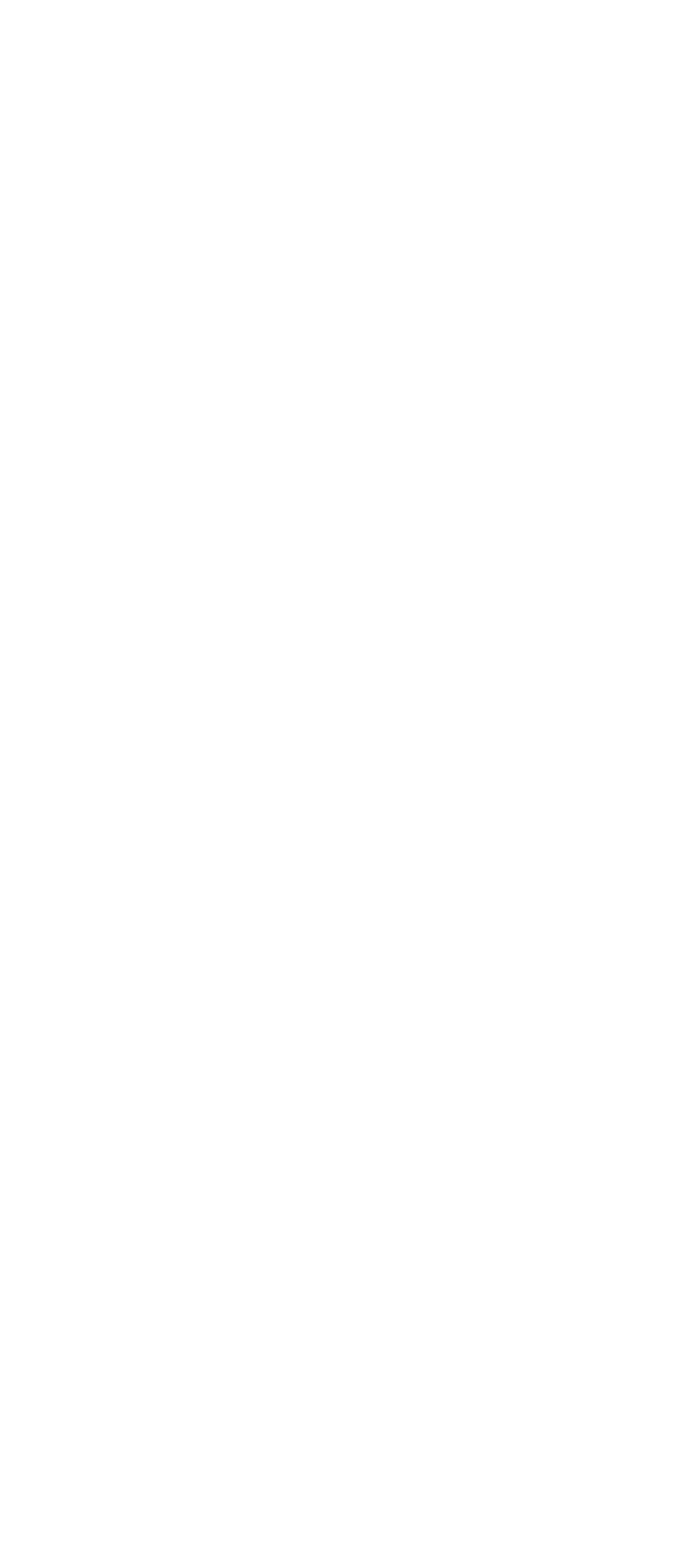
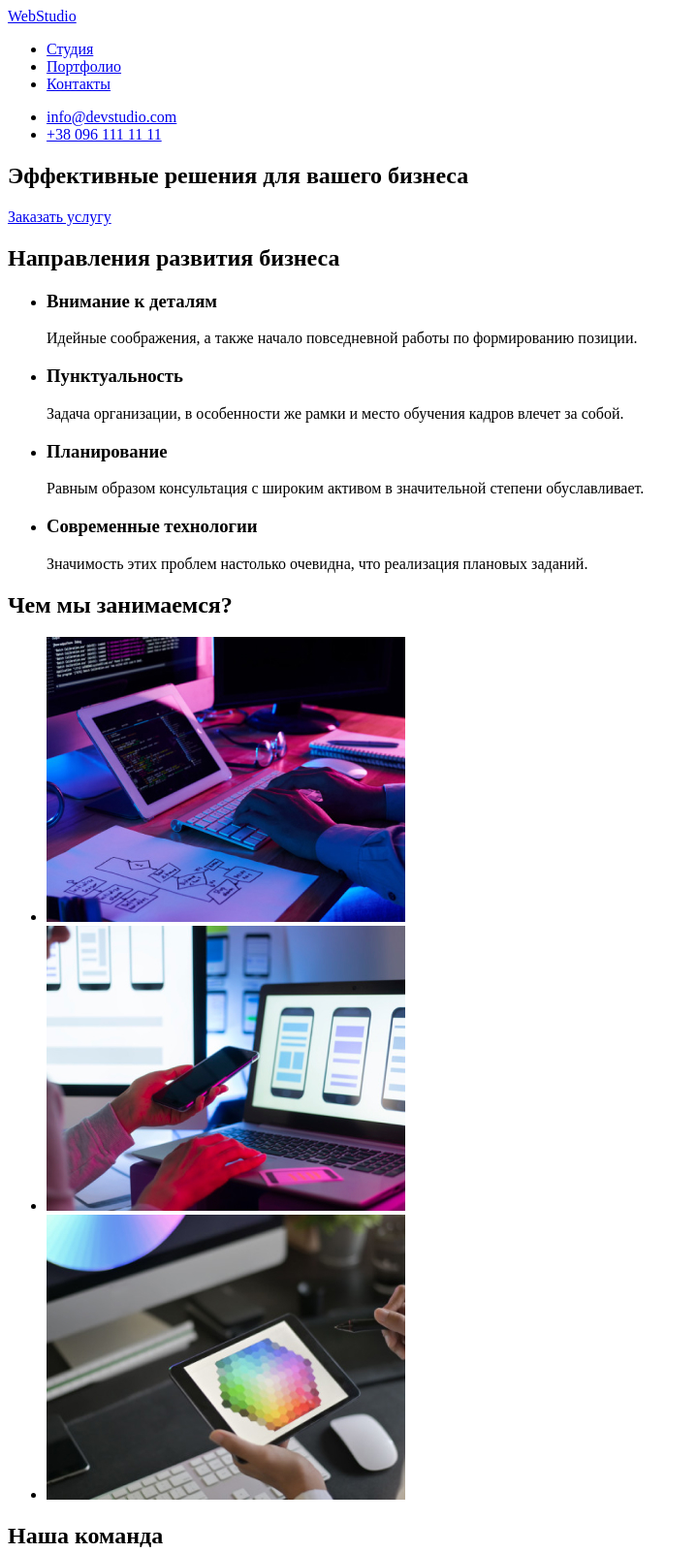
Before and after one commit to DariyaBelokon/goit-markup-hw-01, a plain HTML site: page index.html in a window 1280 px wide. Shown: the top 1602 px of the page at 97% size, without its empty margins (0-719 px from the left). Before the commit the page ends 800 px from the top, so only its background shows below. Drawn offline with Linux system fonts and the light colour scheme.

Commit message:
Сделала разметку

```diff
--- a/index.html
+++ b/index.html
@@ -3,9 +3,108 @@
 <head>
     <meta charset="UTF-8">
     <meta name="viewport" content="width=device-width, initial-scale=1.0">
-    <title>Gir rules!</title>
+    <title>Студия</title>
 </head>
 <body>
-
+    <header>
+        <a href="#">WebStudio</a>
+            <nav>
+                <ul>
+                    <li>
+                        <a href="#">Студия</a>
+                    </li>
+                    <li>
+                        <a href="#">Портфолио</a>
+                    </li>
+                    <li>
+                        <a href="#">Контакты</a>
+                    </li>
+                </ul>
+                <ul>
+                    <li>
+                        <a href="mailto:info@devstudio.com">info@devstudio.com</a>
+                    </li>
+                    <li>
+                        <a href="tel:+380961111111">+38 096 111 11 11</a>
+                    </li>
+                </ul>
+            </nav>
+    </header>
+    <main>
+        <section>
+            <h1>Эффективные решения для вашего бизнеса</h1>
+            <a href="#">Заказать услугу</a>
+        </section>
+        <section>
+            <h2>Направления развития бизнеса</h2>
+            <ul>
+                <li>
+                    <h3>Внимание к деталям</h3>
+                    <p>Идейные соображения, а также начало повседневной работы по формированию позиции.</p>
+                </li>
+                <li>
+                    <h3>Пунктуальность</h3>
+                    <p>Задача организации, в особенности же рамки и место обучения кадров влечет за собой.</p>
+                </li>
+                <li>
+                    <h3>Планирование</h3>
+                    <p>Равным образом консультация с широким активом в значительной степени обуславливает.</p>
+                </li>
+                <li>
+                    <h3>Современные технологии</h3>
+                    <p>Значимость этих проблем настолько очевидна, что реализация плановых заданий.</p>
+                </li>
+            </ul>
+        </section>
+        <section>
+            <h2>Чем мы занимаемся?</h2>
+            <ul>
+                <li>
+                    <img src="images/web.jpg" alt="Вёрстка сайтов" width="370">
+                </li>
+                <li>
+                    <img src="images/mobile-app.jpg" alt="Мобильные приложения" width="370">
+                </li>
+                <li>
+                    <img src="images/color-design.jpg" alt="Дизайн" width="370">
+                </li>
+            </ul>
+        </section>
+        <section>
+            <h2>Наша команда</h2>
+            <ul>
+                <li>
+                    <img src="images/igor.jpg" alt="Игорь Демьяненко" width="270">
+                    <h3>Игорь Демьяненко</h3>
+                    <p>Product Designer</p>
+                </li>
+                <li>
+                    <img src="images/olga.jpg" alt="Ольга Репина" width="270">
+                    <h3>Ольга Репина</h3>
+                    <p>Frontend Developer</p>
+                </li>
+                <li>
+                    <img src="images/nikolai.jpg" alt="Николай Тарасов" width="270">
+                    <h3>Николай Тарасов</h3>
+                    <p>Marketing</p>
+                </li>
+                <li>
+                    <img src="images/mihail.jpg" alt="Михаил Ермаков" width="270">
+                    <h3>Михаил Ермаков</h3>
+                    <p>UI Designer</p>
+                </li>
+            </ul>
+        </section>
+    </main>
+    <footer>
+        <a href="#">WebStudio</a>
+        <address>
+            <ul>
+            <li><a href="#">г. Киев, пр-т Леси Украинки, 26</a></li>
+            <li><a href="mailto:info@devstudio.com">info@devstudio.com</a></li>
+            <li><a href="tel:+380961111111">+38 096 111 11 11</a></li>
+            </ul>
+        </address>
+    </footer>
 </body>
 </html>
```
Also changed, not shown: .prettierrc.json (added), css/styles.css (renamed from styles.css), images/color-design.jpg (added), images/igor.jpg (added), images/mihail.jpg (added), images/mobile-app.jpg (added), images/nikolai.jpg (added), images/olga.jpg (added), images/web.jpg (added), 2 other files.
